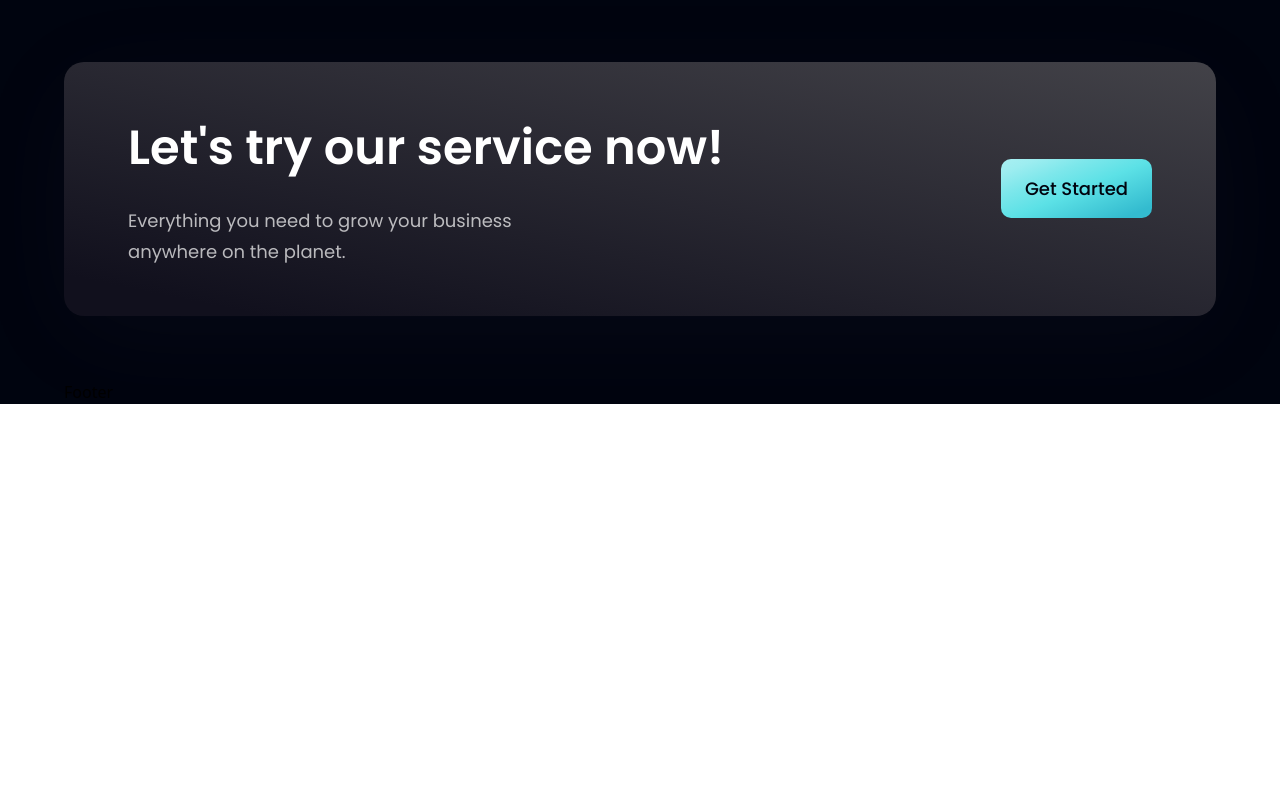
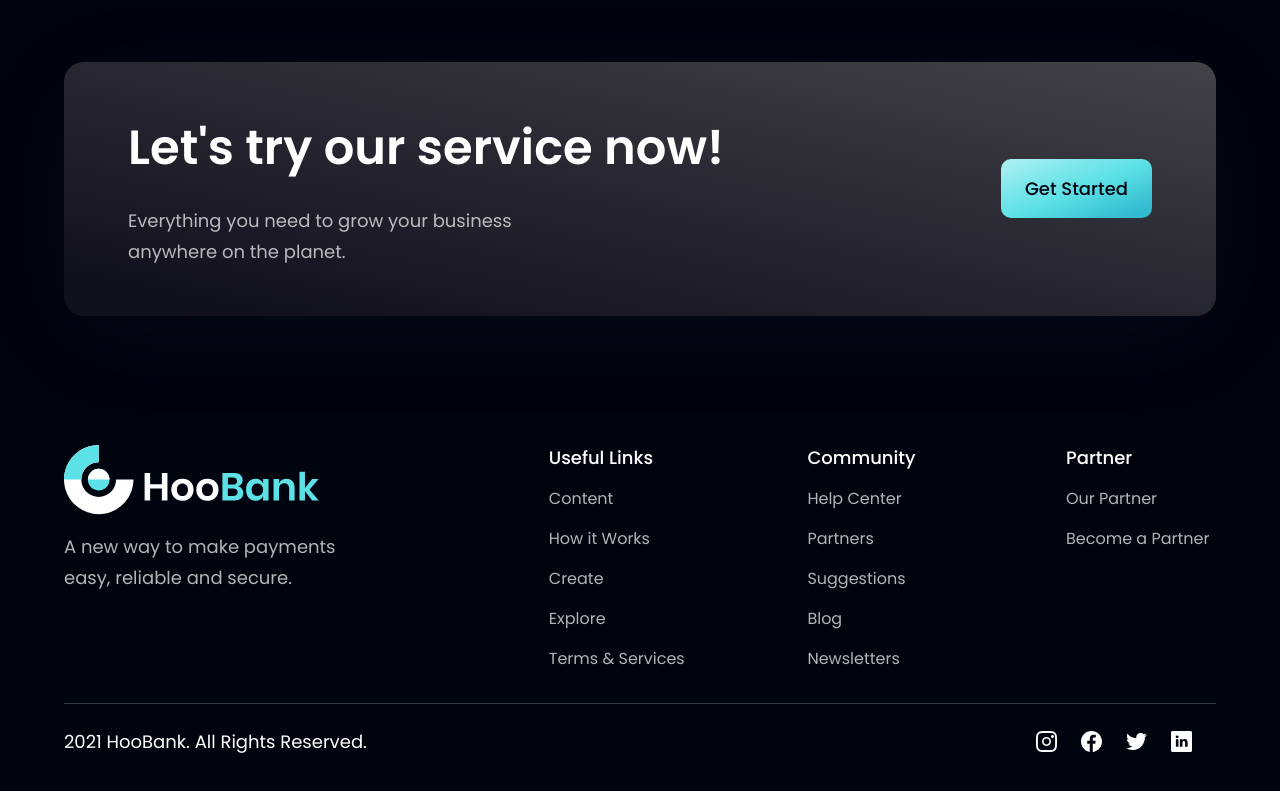
Before and after one commit to shaandre96/Portfolio, a React (Vite) app in the folder REACT/banking-app/bank_app/: page / in a window 1280 px wide. Shown: the part 4082-4873 px from the top of the page. Before the commit the page ends 4486 px from the top, so only its background shows below. Built offline with nearby package versions, Linux system fonts and the light colour scheme.

Commit message:
finish footer

```diff
--- a/REACT/banking-app/bank_app/src/components/Footer.jsx
+++ b/REACT/banking-app/bank_app/src/components/Footer.jsx
@@ -1,8 +1,40 @@
 import React from 'react'
+import styles from '../styles'
+import { logo } from '../assets'
+import { footerLinks, socialMedia} from '../constants'
 
 const Footer = () => {
   return (
-    <div>Footer</div>
+    <section className={`${styles.flexCenter} ${styles.paddingY} flex-col`}>
+      <div className={`${styles.flexStart} md:flex-row flex-col mb-8 w-full`}>
+        <div className='flex-1 flex flex-col justify-start mr-10'>
+          <img src={logo} alt='hoobank' className='w-[256px] h-[72px] object-contain' />
+          <p className={`${styles.paragraph} mt-4 max-w-[310px]`}>A new way to make payments easy, reliable and secure.</p>
+        </div>
+        <div className='flex-[1.5] w-full flex flex-row justify-between flex-wrap md:mt-0 mt-10'>
+          {footerLinks.map((footerLink)=>(
+            <div key={footerLink.key} className='flex flex-col ss:my-0 my-4 min-w-[150px]'>
+              <h4 className={`font-poppins font-medium text-[18px] leading-[27px] text-white`}>{footerLink.title}</h4>
+              <ul className='list-none mt-4'>
+                {footerLink.links.map((link, index)=>(
+                  <li key={link.name} className={`font-poppins font-normal text-[16px] leading-[24px] text-dimWhite hover:text-secondary cursor-pointer ${index!==footerLink.links.length-1?'mb-4':'mb-0'}`}>
+                    {link.name}
+                  </li>
+                ))}
+              </ul>
+            </div>
+          ))}
+        </div>
+      </div>
+      <div className='w-full flex justify-between items-center md:flex-row flex-col pt-6 border-t-[1px] border-t-[#343E45]'>
+        <p className={`font-poppins font-normal text-center text-[18px] leading-[27px] text-white`}>2021 HooBank. All Rights Reserved.</p>
+        <div className='flex flex-row md:mt-0 mt-6'>
+          {socialMedia.map((social, index)=>(
+            <img key={social.id} src={social.icon} alt={social.id} className={`w-[21px] h-[21px] object-contain cursor-pointer ${index!==social.length-1?'mr-6':'mr-0'}`} />
+          ))}
+        </div>
+      </div>
+    </section>
   )
 }
 
```
